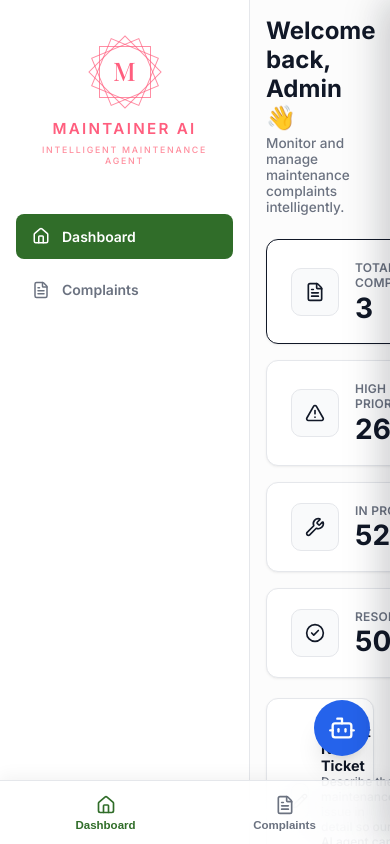
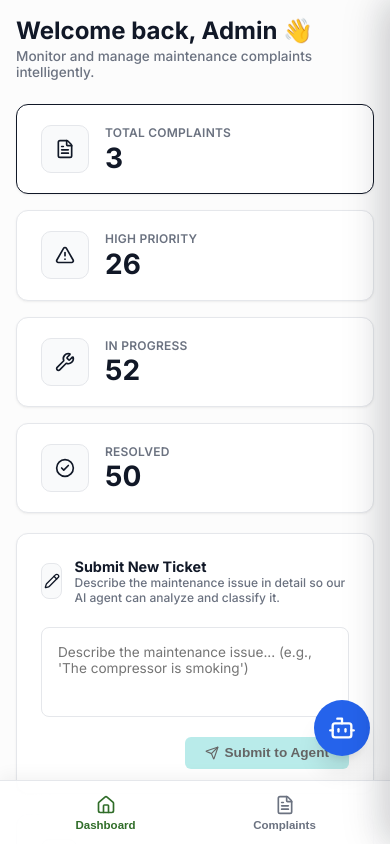
Before and after one commit to Vikash9546/OpsFloAssignment, a React app in the folder frontend/: page / in a window 390 px wide. Built offline with nearby package versions, Linux system fonts and the light colour scheme; no server answers; the HTML template or start-up script is replaced by a standard one; a web font is replaced by a local one.

Commit message:
Fix inline style overriding mobile responsive sidebar hide; add iOS safe-area-padding

```diff
--- a/frontend/src/App.jsx
+++ b/frontend/src/App.jsx
@@ -20,7 +20,7 @@ function App() {
   return (
     <div className="app-container">
       {/* Fixed Left Sidebar */}
-      <aside className="sidebar" style={{ display: 'flex', flexDirection: 'column', height: '100%' }}>
+      <aside className="sidebar">
         {/* Sidebar Header Logo */}
         <div className="logo-container-vertical">
           <div className="logo-emblem-box">
--- a/frontend/src/index.css
+++ b/frontend/src/index.css
@@ -61,6 +61,7 @@ body {
   flex-direction: column;
   padding: 1.5rem 1rem;
   z-index: 5;
+  height: 100%;
 }
 
 .main-content {
@@ -548,7 +549,7 @@ tbody tr:hover {
 }
 
 @media (max-width: 768px) {
-  .sidebar { display: none; } /* Hide sidebar on mobile to prioritize main content */
+  .sidebar { display: none !important; } /* Hide sidebar on mobile to prioritize main content */
   .stats-row { grid-template-columns: 1fr; }
   .chatbot-overlay { width: 100%; }
   .detail-drawer { width: 100%; }
@@ -578,7 +579,8 @@ tbody tr:hover {
     bottom: 0;
     left: 0;
     right: 0;
-    height: 64px;
+    height: calc(64px + env(safe-area-inset-bottom, 0px));
+    padding-bottom: env(safe-area-inset-bottom, 0px);
     background: rgba(255, 255, 255, 0.85);
     backdrop-filter: blur(20px) saturate(190%);
     -webkit-backdrop-filter: blur(20px) saturate(190%);
```
